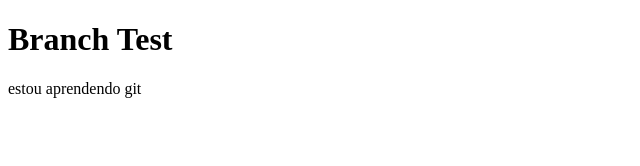
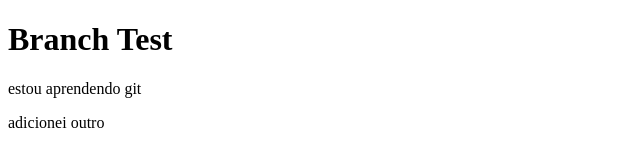
Before and after one commit to lucasvaaa/testgit, a plain HTML site: page index.html in a window 1280 px wide. Shown: the whole page, without its empty margins (0-640 px from the left). Drawn offline with Linux system fonts and the light colour scheme.

Commit message:
add outro paragrafo

```diff
--- a/index.html
+++ b/index.html
@@ -8,5 +8,6 @@
 <body>
     <h1>Branch Test</h1>
     <p>estou aprendendo git</p>
+    <p>adicionei outro</p>
 </body>
 </html>
```
